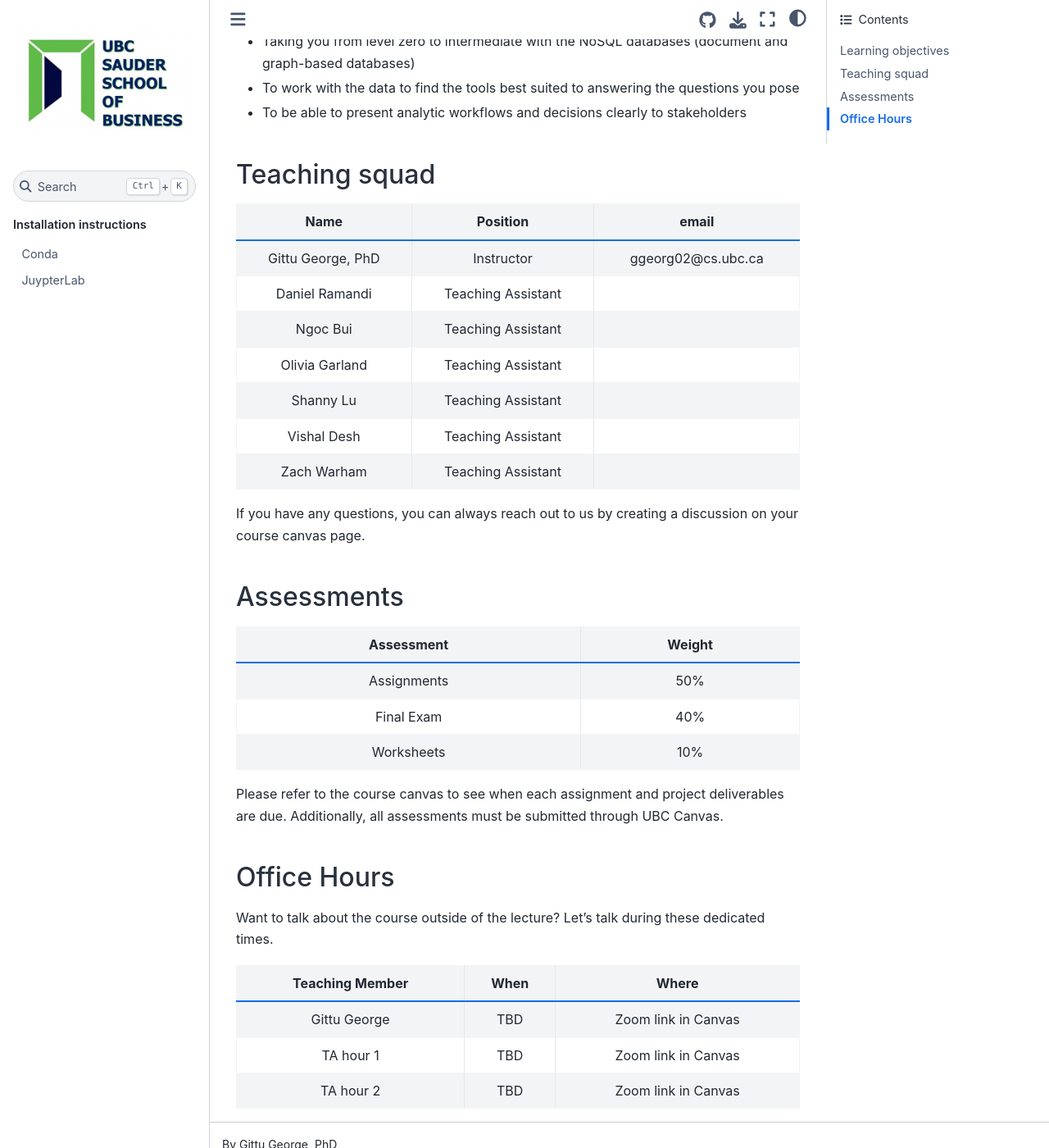
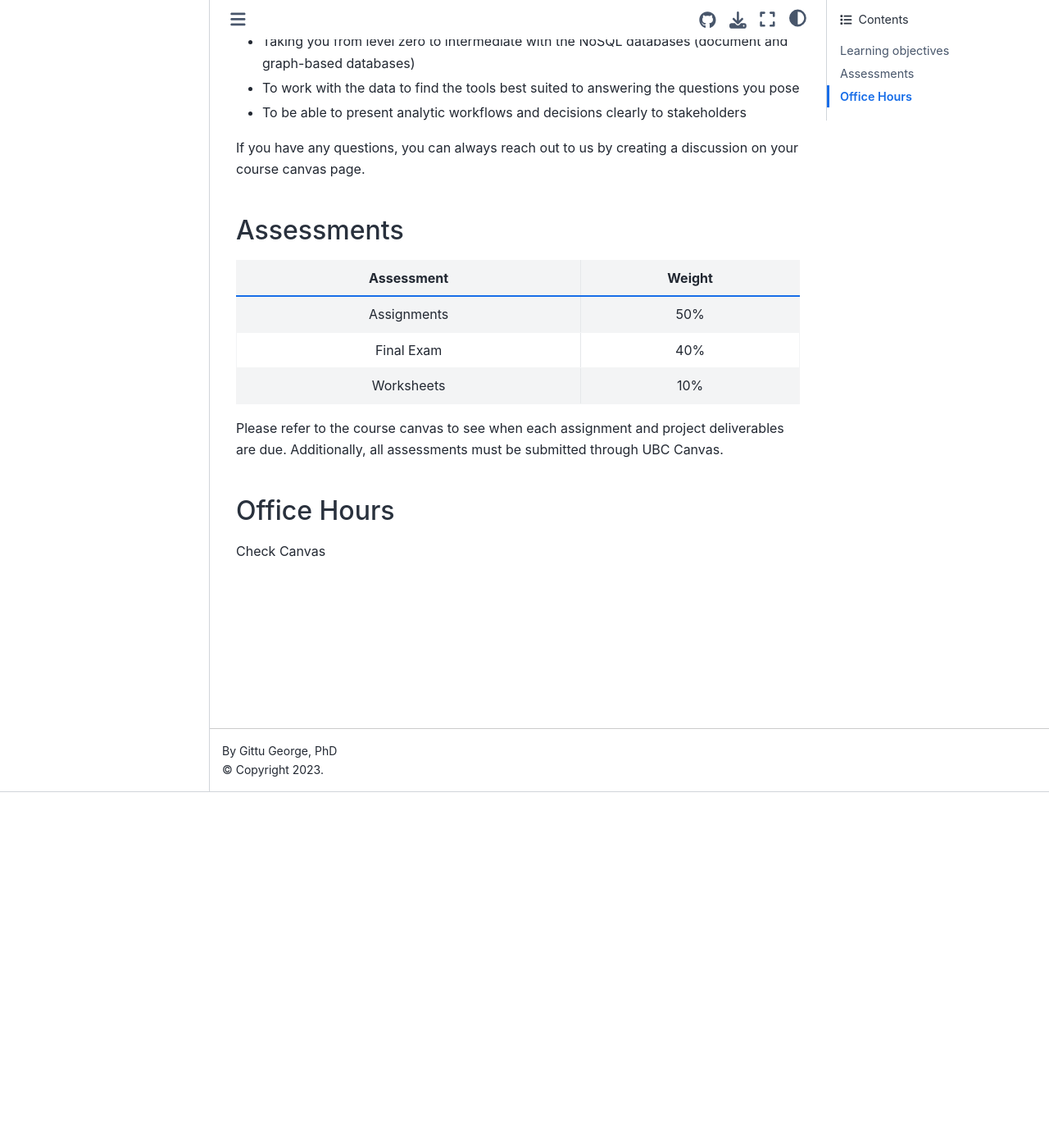
Before and after one commit to ggeorg02/bait580_2024, a Jupyter Book: the page built from README.md, in a window 1280 px wide and 1400 px high, scrolled down 434 px. Shown: the whole window at 82% size. Built offline with Jupyter Book 1.0.4 settings and Sphinx 7.4.7 and the Sphinx Book theme 1.1.4, drawn with Linux system fonts in a browser that asks for light colours; pages that are not in the unit, such as notebooks, are missing from menus; comment, search, counter and statistics services are not loaded.

Commit message:
changes TAs

```diff
--- a/README.md
+++ b/README.md
@@ -9,18 +9,6 @@
 - Taking you from level zero to intermediate with the NoSQL databases (document and graph-based databases)
 - To work with the data to find the tools best suited to answering the questions you pose
 - To be able to present analytic workflows and decisions clearly to stakeholders
-
-## Teaching squad
-
-| Name         | Position   | email |
-| :---:        | :---:      | :---:         |
-| Gittu George, PhD | Instructor | ggeorg02@cs.ubc.ca |
-| Daniel Ramandi | Teaching Assistant |  |
-| Ngoc Bui | Teaching Assistant | |
-| Olivia Garland| Teaching Assistant |  |
-| Shanny Lu| Teaching Assistant |  |
-| Vishal Desh | Teaching Assistant | |
-| Zach Warham| Teaching Assistant |  |
 
 If you have any questions, you can always reach out to us by creating a discussion on your course canvas page.
 
@@ -36,10 +24,4 @@
 
 ## Office Hours
 
-Want to talk about the course outside of the lecture? Let's talk during these dedicated times.
-
-| Teaching Member | When                 | Where    |
-| :---:           | :---:                | :---:    |
-|  Gittu George | TBD | Zoom link in Canvas |
-| TA hour 1 | TBD | Zoom link in Canvas |
-| TA hour 2 | TBD | Zoom link in Canvas |
+Check Canvas
```
Also changed, not shown: intro.md (+1 -17 lines), 1 other file.
